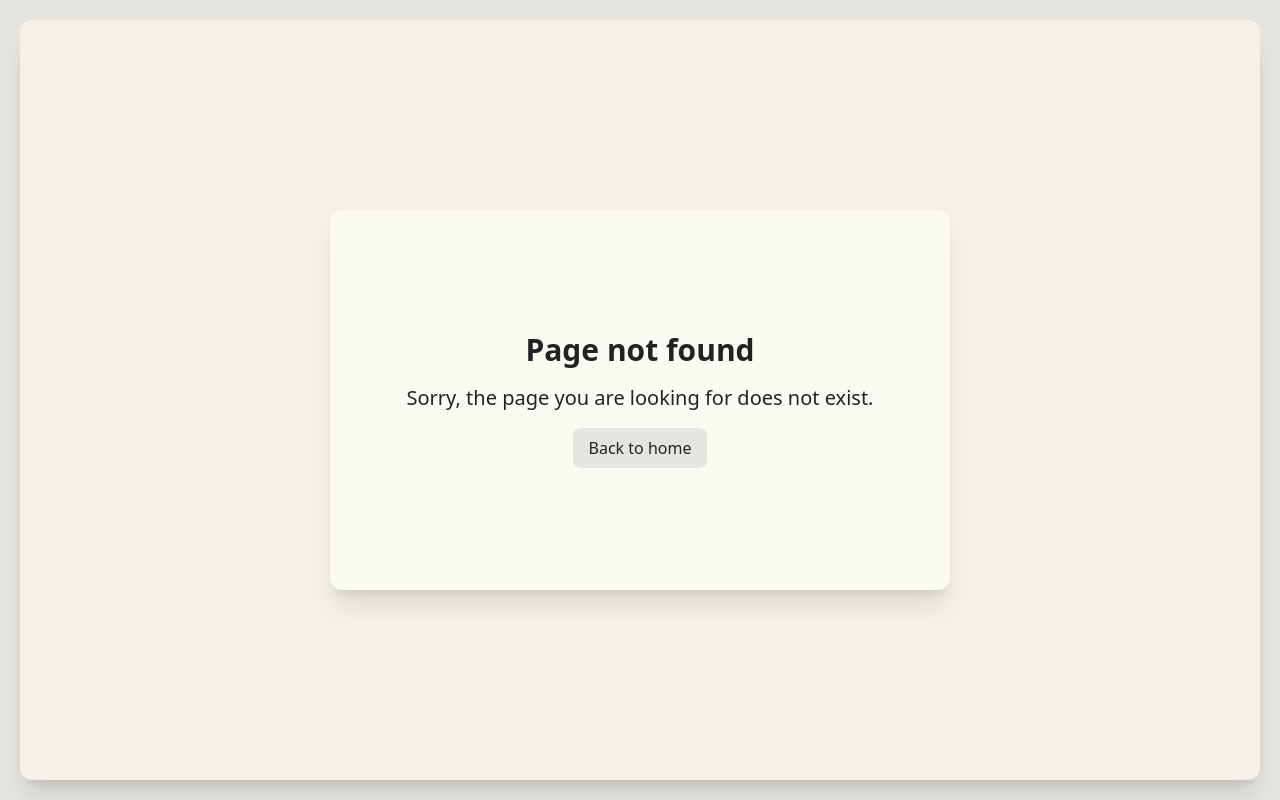
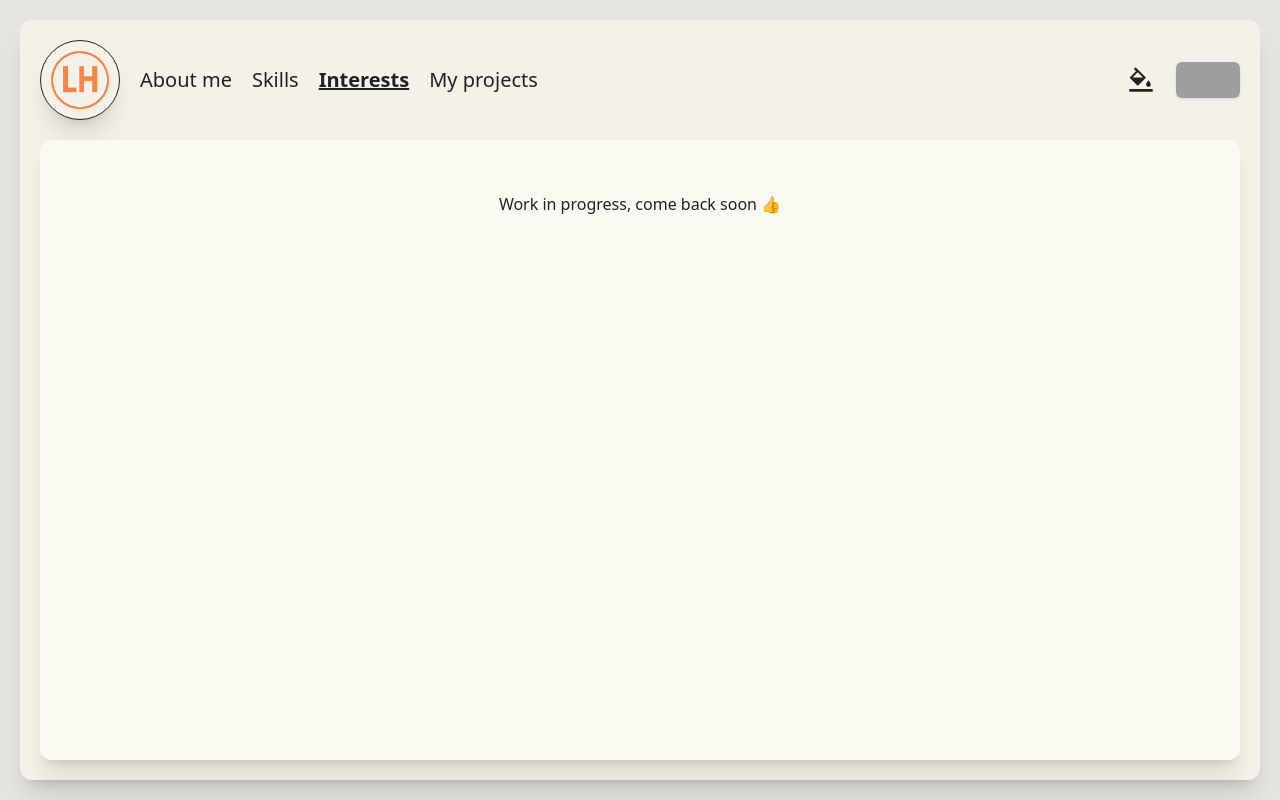
Before and after one commit to Loicrogue/monSite, a React (Vite) app in the folder front/: page /interests in a window 1280 px wide. Before the commit this address had no page. Built offline with nearby package versions, Linux system fonts and the light colour scheme; grey boxes are pictures that could not be loaded.

Commit message:
added Interests and MyProjects pages and their traductions

```diff
--- a/front/src/AnimatedRoutes.tsx
+++ b/front/src/AnimatedRoutes.tsx
@@ -6,6 +6,8 @@ import NotFound from './pages/NotFound';
 import Home from './pages/Home.tsx';
 import AboutMe from './pages/AboutMe.tsx';
 import Skills from './pages/Skills.tsx';
+import Interests from './pages/Interests.tsx';
+import MyProjects from './pages/MyProjects.tsx';
 
 function AnimatedRoutes() {
     const location = useLocation();
@@ -16,6 +18,8 @@ function AnimatedRoutes() {
                 <Route path="/" element={<Home />} />
                 <Route path="/aboutMe" element={<AboutMe />} />
                 <Route path="/skills" element={<Skills />} />
+                <Route path="/interests" element={<Interests />} />
+                <Route path="/myProjects" element={<MyProjects />} />
                 <Route path="*" element={<NotFound />} />
             </Routes>
         </AnimatePresence>
--- a/front/src/components/aboutMeComponent.tsx
+++ b/front/src/components/aboutMeComponent.tsx
@@ -7,7 +7,6 @@ const AboutMeComponent: React.FC = () => {
 
     return (
         <div className='flex flex-col w-full items-center text-monSite p-5'>
-            <span className="text-center text-monSite text-2xl font-bold w-full p-5 block">{t('pages.aboutMe.title')}</span>
             <motion.div
 				initial={{ opacity: 0, x: -500 }}
                 animate={{ opacity: 1, x: 0 }}
--- /dev/null
+++ b/front/src/components/interestsComponent.tsx
@@ -0,0 +1,16 @@
+import React from 'react';
+import { useTranslation } from 'react-i18next';
+
+const interestsComponent: React.FC = () => {
+    const { t } = useTranslation();
+
+    return (
+        <div className='flex flex-col w-full items-center text-monSite p-5'>
+            <div className="justify-items-center py-8">
+                <span>{t('pages.notFound.workInProgress')}</span>
+            </div>
+        </div>
+    );
+};
+
+export default interestsComponent;
--- /dev/null
+++ b/front/src/components/myProjectsComponent.tsx
@@ -0,0 +1,16 @@
+import React from 'react';
+import { useTranslation } from 'react-i18next';
+
+const myProjectsComponent: React.FC = () => {
+    const { t } = useTranslation();
+
+    return (
+        <div className='flex flex-col w-full items-center text-monSite p-5'>
+            <div className="justify-items-center py-8">
+                <span>{t('pages.notFound.workInProgress')}</span>
+            </div>
+        </div>
+    );
+};
+
+export default myProjectsComponent;
--- a/front/src/components/skillsComponent.tsx
+++ b/front/src/components/skillsComponent.tsx
@@ -18,7 +18,6 @@ const SkillsComponent: React.FC = () => {
 
     return (
         <div className='flex flex-col w-full items-center text-monSite p-5'>
-            <span className="text-center text-monSite text-2xl font-bold w-full p-5 block">{t('pages.skills.title')}</span>
             <div className="grid grid-cols-4 gap-y-10 gap-x-6 justify-items-center items-center py-8">
                 {/* Row 1 */}
                 <div className="flex flex-col items-center">
--- a/front/src/locales/en/translation.json
+++ b/front/src/locales/en/translation.json
@@ -2,14 +2,14 @@
   "pages": {
     "settings": {
       "title": "Parametres",
-      "language": "Language :",
+      "language": "Language:",
       "languageOptions": {
         "fr": "French",
         "en": "English",
         "it": "Italian",
         "es": "Spanish"
       },
-      "theme": "Theme :",
+      "theme": "Theme:",
       "themeOptions": {
         "light": "Light",
         "dark": "Dark"
@@ -18,7 +18,8 @@
     "notFound": {
       "title": "Page not found",
       "message": "Sorry, the page you are looking for does not exist.",
-      "backToHome": "Back to home"
+      "backToHome": "Back to home",
+      "workInProgress": "Work in progress, come back soon 👍"
     },
     "menu": {
       "homepage": "Home",
@@ -33,10 +34,16 @@
       "incommingProgress": "Some pages are under development, come back soon!"
     },
     "aboutMe": {
-      "title": "About Me"
+
     },
     "skills": {
-      "title": "Skills page"
+
+    },
+    "interests": {
+
+    },
+    "myProjects": {
+
     }
   }
 }
--- a/front/src/locales/es/translation.json
+++ b/front/src/locales/es/translation.json
@@ -2,7 +2,7 @@
   "pages": {
     "settings": {
       "title": "Configuración",
-      "language": "Idioma:",
+      "language": "Idioma :",
       "languageOptions": {
         "fr": "Francés",
         "en": "Inglés",
@@ -18,7 +18,8 @@
     "notFound": {
       "title": "Página no encontrada",
       "message": "Lo sentimos, la página que buscas no existe.",
-      "backToHome": "Volver al inicio"
+      "backToHome": "Volver al inicio",
+      "workInProgress": "Trabajo en curso, vuelva pronto 👍"
     },
     "menu": {
       "homepage": "Inicio",
@@ -33,10 +34,16 @@
       "incommingProgress": "Algunas páginas están en desarrollo, ¡vuelve pronto!"
     },
     "aboutMe": {
-      "title": "Sobre mí"
+
     },
     "skills": {
-      "title": "Página de habilidades"
+
+    },
+    "interests": {
+
+    },
+    "myProjects": {
+
     }
   }
 }
--- a/front/src/locales/fr/translation.json
+++ b/front/src/locales/fr/translation.json
@@ -18,7 +18,8 @@
     "notFound": {
       "title": "Page non trouvée",
       "message": "Désolé, la page que vous cherchez n'existe pas.",
-      "backToHome": "Retour à l'accueil"
+      "backToHome": "Retour à l'accueil",
+      "workInProgress": "Travail en cours, revenez bientôt 👍"
     },
     "menu": {
       "homepage": "Accueil",
@@ -33,10 +34,16 @@
       "incommingProgress": "Certains pages sont en cours de développement, revenez bientôt !"
     },
     "aboutMe": {
-      "title": "À propos de moi"
+
     },
     "skills": {
-      "title": "Page des compétences"
+
+    },
+    "interests": {
+
+    },
+    "myProjects": {
+
     }
   }
 }
--- a/front/src/locales/it/translation.json
+++ b/front/src/locales/it/translation.json
@@ -2,14 +2,14 @@
   "pages": {
     "settings": {
       "title": "Impostazioni",
-      "language": "Lingua:",
+      "language": "Lingua :",
       "languageOptions": {
         "fr": "Francese",
         "en": "Inglese",
         "it": "Italiano",
         "es": "Spagnolo"
       },
-      "theme": "Tema:",
+      "theme": "Tema :",
       "themeOptions": {
         "light": "Chiaro",
         "dark": "Scuro"
@@ -18,7 +18,8 @@
     "notFound": {
       "title": "Pagina non trovata",
       "message": "Spiacente, la pagina che cerchi non esiste.",
-      "backToHome": "Torna alla home"
+      "backToHome": "Torna alla home",
+      "workInProgress": "Lavoro in corso, torna presto 👍"
     },
     "menu": {
       "homepage": "Home",
@@ -33,10 +34,16 @@
       "incommingProgress": "Alcune pagine sono in fase di sviluppo, torna presto!"
     },
     "aboutMe": {
-      "title": "Chi sono"
+
     },
     "skills": {
-      "title": "Pagina delle competenze"
+
+    },
+    "interests": {
+
+    },
+    "myProjects": {
+
     }
   }
 }
--- /dev/null
+++ b/front/src/pages/Interests.tsx
@@ -0,0 +1,31 @@
+// @ts-expect-error react
+import React from 'react';
+import { motion } from 'framer-motion';
+import Menu from '../components/menuComponent';
+import InterestsComponent from '../components/interestsComponent';
+import useTheme from '../hooks/useTheme';
+import useResponsive from '../hooks/useResponsive';
+
+const Interests = () => {
+	useTheme();
+	const { isMobile, isTablet } = useResponsive();
+	const marginClass = isMobile ? "m-2" : isTablet ? "m-3" : "m-5";
+  	return (
+		<div className="fixed inset-0 bg-background-monSite overflow-auto">
+			<motion.div
+				initial={{ opacity: 0, y: 30 }}
+				animate={{ opacity: 1, y: 0 }}
+				exit={{ opacity: 0, y: -30 }}
+				transition={{ duration: 0.3 }}
+				className={`flex flex-col item-center absolute inset-0 bg-container-monSite shadow-xl rounded-xl ${marginClass}`}
+			>
+				<Menu />
+				<div className={`flex flex-row h-full overflow-y-auto scrollbar-child-container-monSite bg-child-container-monSite shadow-xl rounded-xl ${marginClass}`}>
+					<InterestsComponent />
+				</div>
+			</motion.div>
+		</div>
+	);
+};
+
+export default Interests;
--- /dev/null
+++ b/front/src/pages/MyProjects.tsx
@@ -0,0 +1,31 @@
+// @ts-expect-error react
+import React from 'react';
+import { motion } from 'framer-motion';
+import Menu from '../components/menuComponent';
+import MyProjectsComponent from '../components/myProjectsComponent';
+import useTheme from '../hooks/useTheme';
+import useResponsive from '../hooks/useResponsive';
+
+const MyProjects = () => {
+	useTheme();
+	const { isMobile, isTablet } = useResponsive();
+	const marginClass = isMobile ? "m-2" : isTablet ? "m-3" : "m-5";
+  	return (
+		<div className="fixed inset-0 bg-background-monSite overflow-auto">
+			<motion.div
+				initial={{ opacity: 0, y: 30 }}
+				animate={{ opacity: 1, y: 0 }}
+				exit={{ opacity: 0, y: -30 }}
+				transition={{ duration: 0.3 }}
+				className={`flex flex-col item-center absolute inset-0 bg-container-monSite shadow-xl rounded-xl ${marginClass}`}
+			>
+				<Menu />
+				<div className={`flex flex-row h-full overflow-y-auto scrollbar-child-container-monSite bg-child-container-monSite shadow-xl rounded-xl ${marginClass}`}>
+					<MyProjectsComponent />
+				</div>
+			</motion.div>
+		</div>
+	);
+};
+
+export default MyProjects;
```
